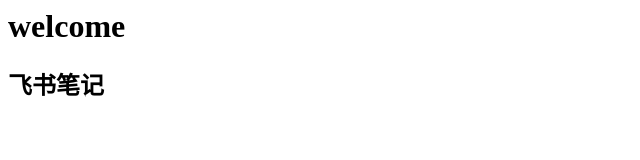
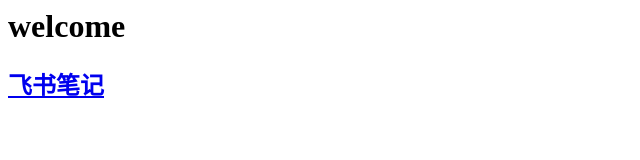
Before and after one commit to obito377/obito.github.io, a plain HTML site: page index.html in a window 1280 px wide. Shown: the whole page, without its empty margins (0-640 px from the left). Drawn offline with Linux system fonts and the light colour scheme.

Commit message:
Update index.html

```diff
--- a/index.html
+++ b/index.html
@@ -6,7 +6,7 @@
   <body>
 <h1>welcome</h1>
 <h2>
-<a herf='https://icn9sqf0a2kc.feishu.cn/docx/JgnDdQMFQotkWxxIRqcco2OXnRh'>飞书笔记</a>
+<a href='https://icn9sqf0a2kc.feishu.cn/docx/JgnDdQMFQotkWxxIRqcco2OXnRh'>飞书笔记</a>
 </h2>
   </body>
 </html>
```
